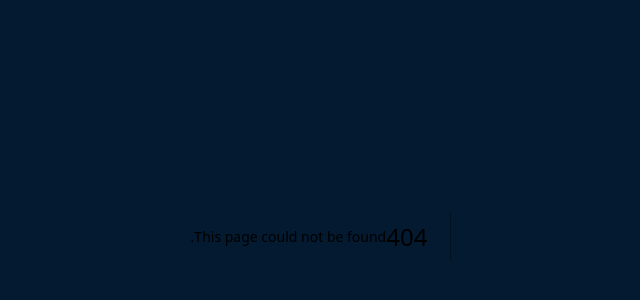
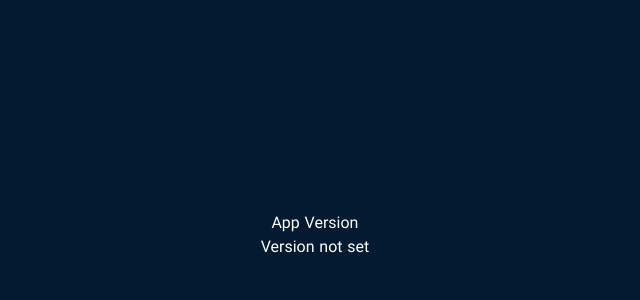
Before and after one commit to Amir-jafari-9/pantomimegame-frontend, a Next.js app: page /version in a window 1280 px wide. Before the commit this address had no page. Shown: the part 164-464 px from the top of the page, without its empty margins (351-991 px from the left). Built offline with nearby package versions, Linux system fonts and the light colour scheme.

Commit message:
feat: implement app version page

```diff
--- /dev/null
+++ b/app/version/page.tsx
@@ -0,0 +1,12 @@
+import React from "react";
+const appVersion = process.env.APP_VERSION || "Version not set";
+const page = () => {
+  return (
+    <div className="flex flex-col justify-center items-center text-white h-screen">
+      <h1>App Version</h1>
+      <p>{appVersion}</p>
+    </div>
+  );
+};
+
+export default page;
```
